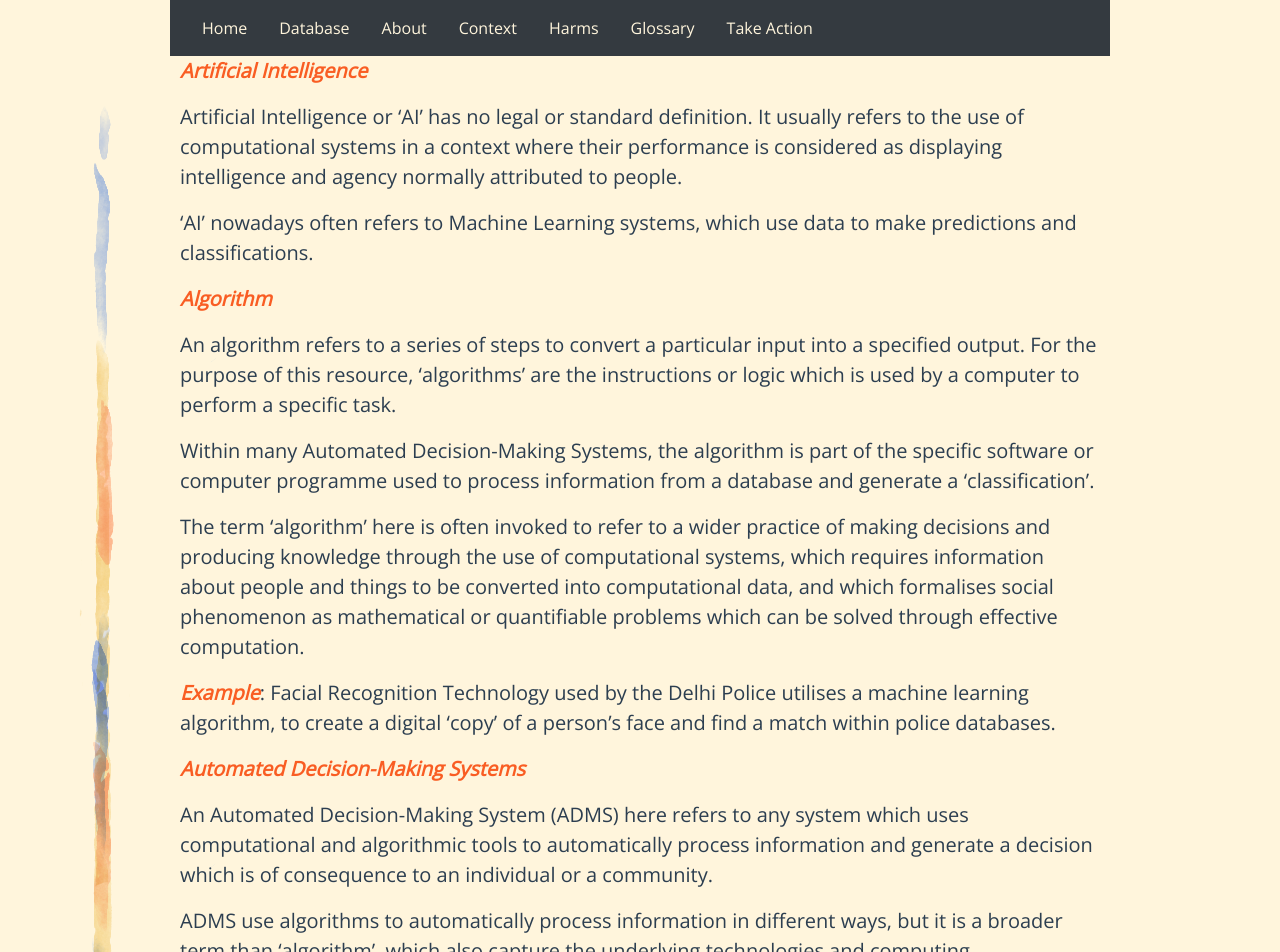
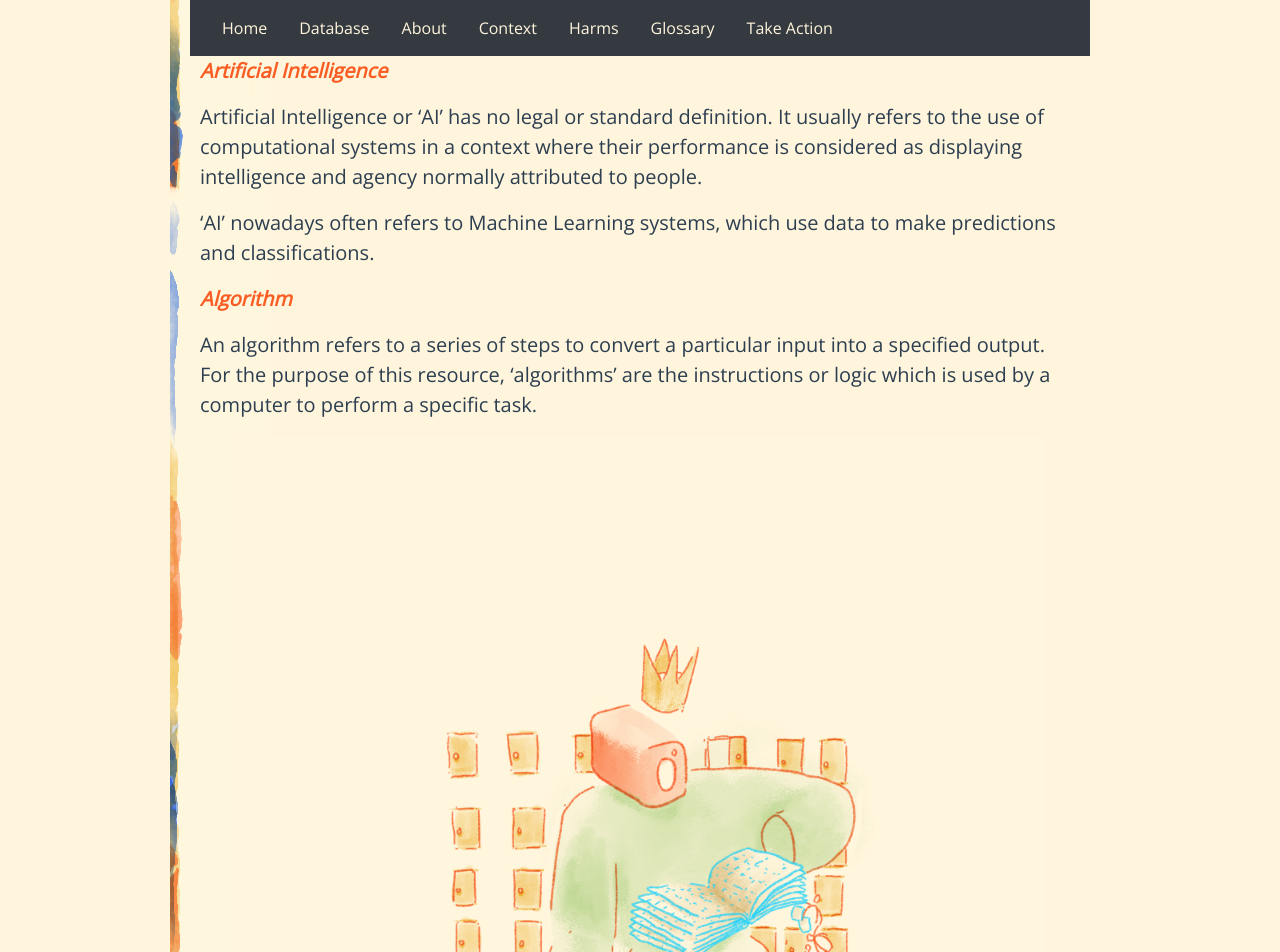
Before and after one commit to ai-observatory/ai-observatory.github.io, a Vue app: page /glossary in a window 1280 px wide. Shown: the top 952 px of the page. Built offline with nearby package versions, Linux system fonts and the light colour scheme; a web font is replaced by a local one.

Commit message:
making last edits with bg and img

```diff
--- a/src/App.vue
+++ b/src/App.vue
@@ -1,10 +1,5 @@
 <template>
   <div id="app">
-    <img
-      style="position: absolute; z-index: -10; left: -300px; opacity: 0.7;"
-      src="../public/pimg8-narrow.png"
-      alt=""
-    />
     <div id="nav">
       <Header></Header>
     </div>
@@ -78,6 +73,10 @@ body {
   font-size: 20px;
   max-width: 940px;
   position: relative;
+  background-image: url("../public/margin.png");
+  background-repeat: repeat-y;
+  background-position: -100px 200px;
+  padding: 0px 20px;
 }
 
 p,
--- a/src/components/Glossary-Content.vue
+++ b/src/components/Glossary-Content.vue
@@ -18,6 +18,15 @@
       &lsquo;algorithms&rsquo; are the instructions or logic which is used by a
       computer to perform a specific task.&nbsp;
     </p>
+    <div>
+      <b-img
+        center
+        style="width: 90%"
+        src="../../public/glossary.png"
+        fluid
+        alt="till link do us apart"
+      ></b-img>
+    </div>
     <p>
       Within many Automated Decision-Making Systems, the algorithm is part of
       the specific software or computer programme used to process information
--- a/src/components/Harms-Tab-1.vue
+++ b/src/components/Harms-Tab-1.vue
@@ -12,17 +12,6 @@
       what their consequences are.
     </p>
 
-    <div class="img-flex">
-      <div>
-        <b-img
-          center
-          style="margin: auto;"
-          src="../../public/pimg7.png"
-          fluid
-          alt="black box problems"
-        ></b-img>
-      </div>
-
     <div class="">
       <p>
         Transparency is an essential element of a democratic society. Without
@@ -31,12 +20,10 @@
         them, or how they can participate in, and if possible, change such
         decisions. Similarly, it is impossible to hold the use of ADMS
         accountable to any legal standard or guiding principles if the
-          mechanisms by which it functions are unknown. Many ADMS pose
-          challenges to these ideals, both by being technically opaque, as well
-          as due to the institutional opacity which often surrounds these
-          systems.
+        mechanisms by which it functions are unknown. Many ADMS pose challenges
+        to these ideals, both by being technically opaque, as well as due to the
+        institutional opacity which often surrounds these systems.
       </p>
-      </div>
     </div>
 
     <p>
@@ -107,6 +94,7 @@
         ><a href="#sdfootnote4sym" name="sdfootnote4anc"><sup>4</sup></a></sup
       >
     </p>
+
     <blockquote cite="http://">
       With governments increasingly outsourcing important infrastructure,
       including ADMS infrastructure, to private firms, there is correspondingly
@@ -213,19 +201,6 @@
       explained in the section above).
     </p>
 
-    <div
-      class="img-flex"
-    >
-      <div>
-        <b-img
-          center
-          style="width: 100%"
-          src="../../public/pimg8.png"
-          fluid
-          alt="algo vagueness"
-        ></b-img>
-      </div>
-
     <div class="">
       <p>
         Accounting for accountability requires providing clear lines of
@@ -233,7 +208,6 @@
         establishing clear liability for the damage caused by ADMS, and clear
         channels of redress to affected persons.
       </p>
-      </div>
     </div>
 
     <blockquote cite="http://">
```
Also changed, not shown: public/glossary.png (added), public/margin.png (added). Lines whose indentation alone changed are shown as unchanged.
